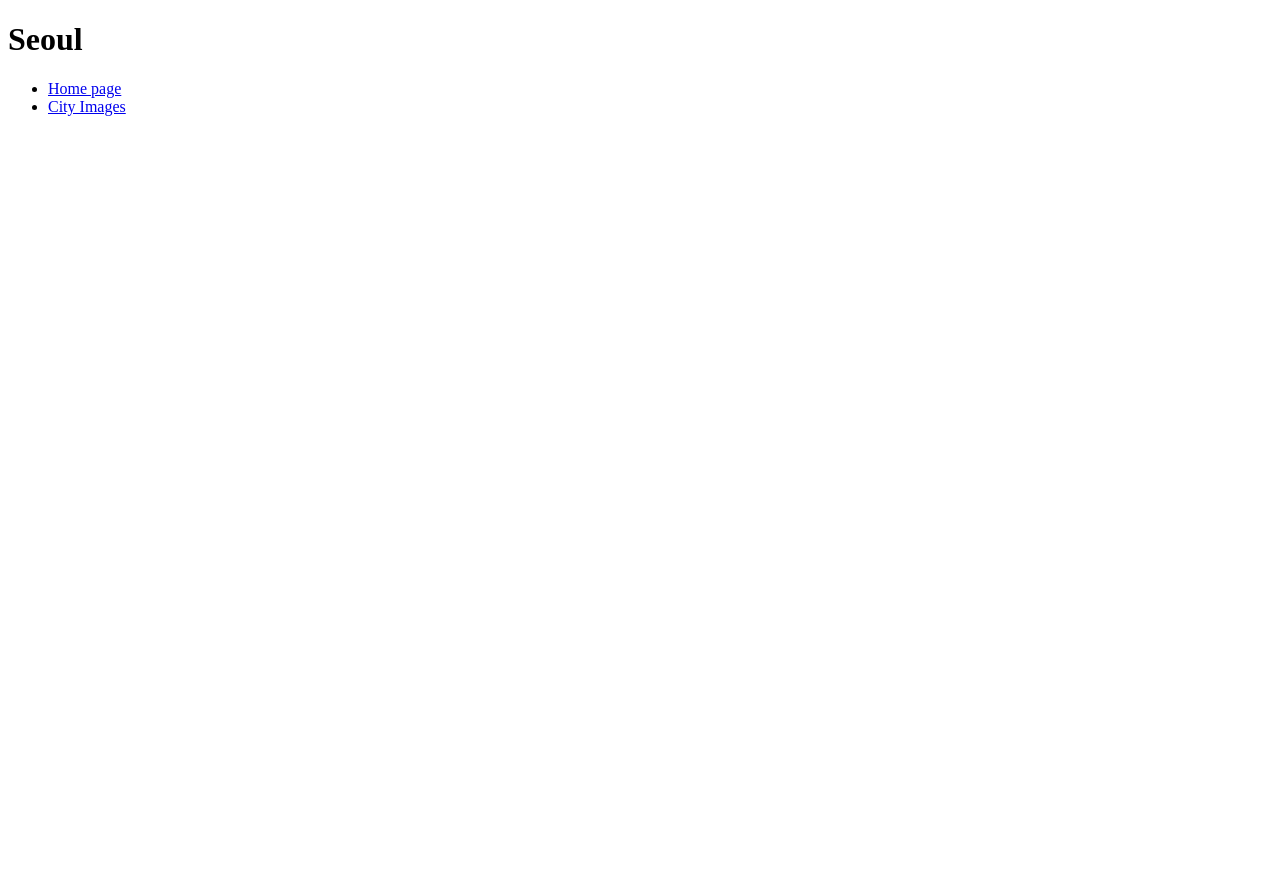
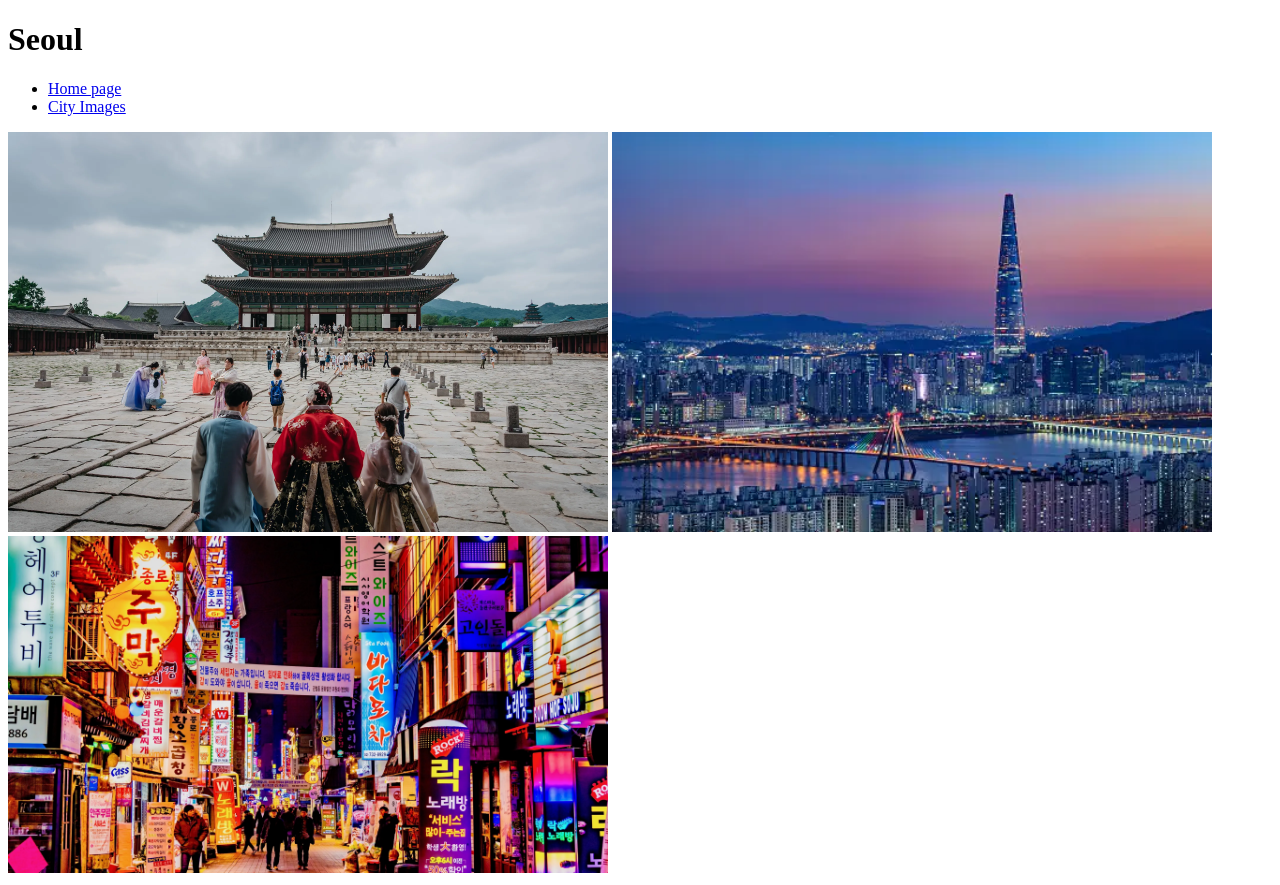
Before and after one commit to Italyyg/simple_travel_site, a plain HTML site: page cityimages.html in a window 1280 px wide. Before the commit the page ends 800 px from the top, so only its background shows below. Drawn offline with Linux system fonts and the light colour scheme.

Commit message:
added images from the web

```diff
--- a/cityimages.html
+++ b/cityimages.html
@@ -15,5 +15,15 @@
             </ul>
          </nav>
     </header>
+
+    <section display="inline">
+
+        <img width="600" src="images/seoultemple.jpg" alt="This is a photo of downtown CS">
+        <img width="600" src="images/seoulcity.jpg" alt="Some event">
+        <img width="600" src="images/seoulstreet.jpg" alt="This is a photo of downtown CS">
+
+
+    </section>
+
 </body>
 </html>
```
Also changed, not shown: index.html (+4 -0 lines), images/seoulcity.jpg (added), images/seoulstreet.jpg (added), images/seoultemple.jpg (added).
